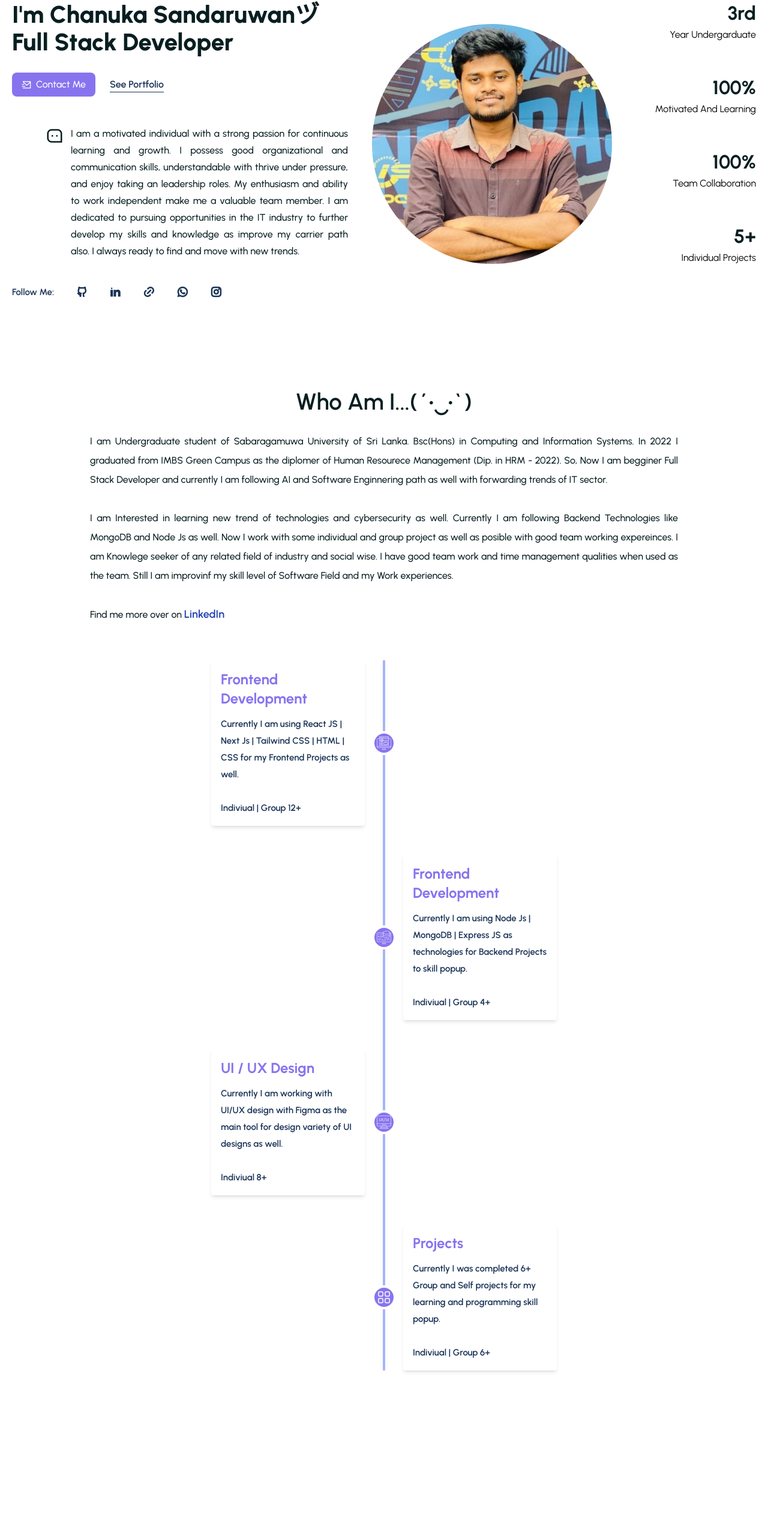
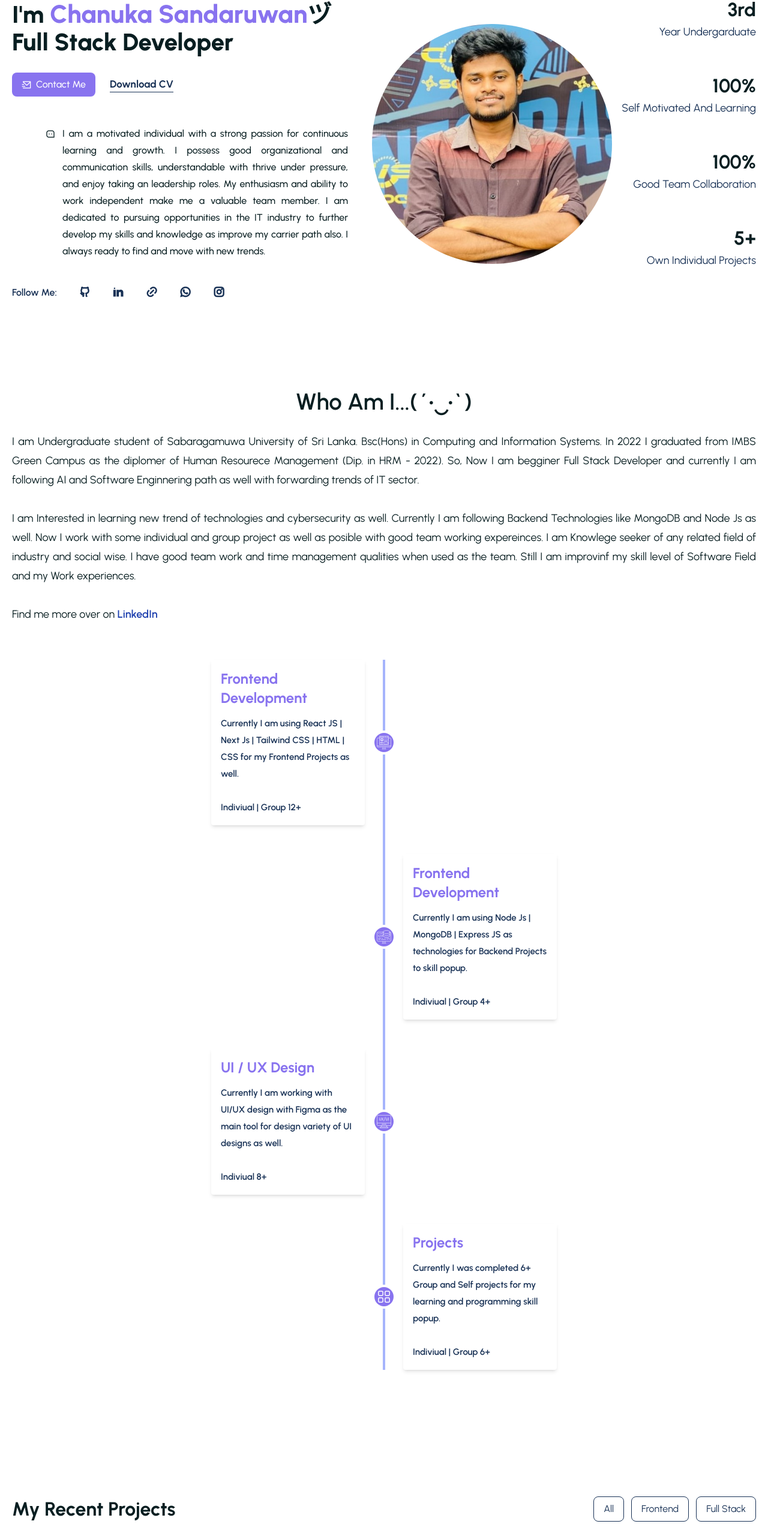
Before and after one commit to cswarnasooriya/Sandaruwan_Warnasooriya, a React (Vite) app in the folder my-portfolio/: page / in a window 1280 px wide. Shown: the part 179-2745 px from the top of the page at 60% size. Before the commit the page ends 2622 px from the top, so only its background shows below. Built offline with nearby package versions, Linux system fonts and the light colour scheme.

Commit message:
Project section updated with new adds

```diff
--- a/my-portfolio/src/App.jsx
+++ b/my-portfolio/src/App.jsx
@@ -5,6 +5,7 @@ import './App.css'
 import Header from './assets/Components/Header/Header'
 import Hero from './assets/Components/UI/Hero';
 import Services from './assets/Components/UI/Services';
+import Projects from './assets/Components/UI/Projects';
 
 function App() {
 
@@ -18,6 +19,7 @@ function App() {
       <Header/>
       <Hero/>
       <Services/>
+      <Projects/>
       {/* <Footer/> */}
     </>
   )
--- a/my-portfolio/src/assets/Components/Header/Header.jsx
+++ b/my-portfolio/src/assets/Components/Header/Header.jsx
@@ -23,7 +23,7 @@ const Header = () => {
               <ul className="flex items-center gap-10">
                 <li className="text-smallTextColor font-[600] hover:scale-[1.1]"><a href="#about">About</a></li>
                 <li className="text-smallTextColor font-[600] hover:scale-[1.1]"><a href="#services">Services</a></li>
-                <li className="text-smallTextColor font-[600] hover:scale-[1.1]"><a href="#portfolio">Portfolio</a></li>
+                <li className="text-smallTextColor font-[600] hover:scale-[1.1]"><a href="#projects">Projects</a></li>
                 <li className="text-smallTextColor font-[600] hover:scale-[1.1]"><a href="#contact">Contact</a></li>
               </ul>
             </div>
--- a/my-portfolio/src/assets/Components/UI/Hero.jsx
+++ b/my-portfolio/src/assets/Components/UI/Hero.jsx
@@ -20,7 +20,7 @@ const Hero = () => {
                 data-aos="fade-up"
                 data-aos-duration="1500"
                 className="text-headingColor font-[800] text-[1.8rem] sm:text-[40px] leading-[35px] sm:leading-[46px] mt-5"
-                >I'm Chanuka Sandaruwanヅ <br />Full Stack Developer
+                >I'm <span className="text-primarycolor text-[42px]">Chanuka Sandaruwan</span>ヅ <br />Full Stack Developer
                 </h1>
 
                 <div
@@ -35,7 +35,7 @@ const Hero = () => {
                         <i class="ri-mail-send-line"></i>Contact Me
                     </button></a>
 
-                    <a href="#portfolio" className="text-smallTextColor font-[600] text-[16px] border-b border-smallTextColor border-solid">See Portfolio</a>
+                    <a href="#portfolio" className="text-smallTextColor font-[700] text-[17px] border-b border-smallTextColor border-solid">Download CV</a>
 
                 </div>
 
@@ -46,14 +46,17 @@ const Hero = () => {
                 >
 
                 <span>
-                    <i class="ri-message-3-line text-3xl"></i>
+                    <i class="ri-message-3-line text-[16px]"></i>
                 </span>
 
                 I am a motivated individual with a strong passion for continuous learning and growth. I possess good organizational and communication skills, understandable with thrive under pressure, and enjoy taking an leadership roles. My enthusiasm and ability to work independent make me a valuable team member. I am dedicated to pursuing opportunities in the IT industry to further develop my skills and knowledge as improve my carrier path also. I always ready to find and move with new trends.
                 </p>
 
-                <div className="flex items-center gap-9 mt-8 mb-5 md:mt-10">
-                    <span className='text-smallTextColor font-[600] text-[15px]'>
+                <div
+                data-aos="fade-up"
+                data-aos-duration="1500"
+                className="flex items-center gap-9 mt-8 mb-5 md:mt-10">
+                    <span className='text-smallTextColor font-[600] text-[16px]'>
                         Follow Me:
                     </span>
 
@@ -107,37 +110,37 @@ const Hero = () => {
             <div className="md:basis-1/5 flex justify-between text-center mt-10 flex-wrap gap-3 md:mt-0 md:flex-col md:justify-end md:text-end">
                 <div className="mb-10">
                     <h2 className="text-headingColor font-[700] text-[32px]">
-                        <CountUp start={0} end={3} duration={2} suffix="rd"/>
+                        <CountUp start={0} end={3} duration={4} suffix="rd"/>
                     </h2>
-                    <h4>
+                    <h4 className="text-smallTextColor text-[18px]">
                         Year Undergarduate
                     </h4>
                 </div>
 
                 <div className="mb-10">
                     <h2 className="text-headingColor font-[700] text-[32px]">
-                        <CountUp start={0} end={100} duration={2} suffix="%"/>
+                        <CountUp start={0} end={100} duration={4} suffix="%"/>
                     </h2>
-                    <h4>
-                        Motivated And Learning
+                    <h4 className="text-smallTextColor text-[18px]">
+                        Self Motivated And Learning
                     </h4>
                 </div>
 
                 <div className="mb-10">
                     <h2 className="text-headingColor font-[700] text-[32px]">
-                        <CountUp start={0} end={100} duration={2} suffix="%"/>
+                        <CountUp start={0} end={100} duration={4} suffix="%"/>
                     </h2>
-                    <h4>
-                        Team Collaboration
+                    <h4 className="text-smallTextColor text-[18px]">
+                        Good Team Collaboration
                     </h4>
                 </div>
 
                 <div className="mb-10">
                     <h2 className="text-headingColor font-[700] text-[32px]">
-                        <CountUp start={0} end={5} duration={2} suffix="+"/>
+                        <CountUp start={0} end={5} duration={4} suffix="+"/>
                     </h2>
-                    <h4>
-                        Individual Projects
+                    <h4 className="text-smallTextColor text-[18px]">
+                        Own Individual Projects
                     </h4>
                 </div>
             </div>
--- a/my-portfolio/src/assets/Components/UI/Projects.jsx
+++ b/my-portfolio/src/assets/Components/UI/Projects.jsx
@@ -1,10 +1,81 @@
+import { useState } from 'react';
+import data from '../../data/portfolioData';
+
+const Projects = () => {
+
+    const [nextItems, setNextItems] = useState(6);
+    const [portfolios, setPortfolios] = useState(data);
+
+    const loadMoreHandler = () =>{
+        setNextItems(prev => prev + 3)
+    }
+
+  return (
+    <section id='projects'>
+        <div className="container">
+            <div className="flex items-center justify-between flex-wrap">
+                <div className="mb-7 sm:mb-0">
+                    <h3 className="text-headingColor text-[2rem] font-[700]">
+                        My Recent Projects
+                    </h3>
+                </div>
 
 
-const Projects = () => {
-  return (
-    <div>
+                <div className="flex gap-3">
+                    <button className="text-smallTextColor border border-solid border-smallTextColor py-2 px-4 rounded-[8px]">
+                        All
+                    </button>
+                    <button className="text-smallTextColor border border-solid border-smallTextColor py-2 px-4 rounded-[8px]">
+                        Frontend
+                    </button>
+                    <button className="text-smallTextColor border border-solid border-smallTextColor py-2 px-4 rounded-[8px]">
+                        Full Stack
+                    </button>
+                </div>
+            </div>
 
-    </div>
+
+            <div className="flex items-center gap-4 flex-wrap mt-12">
+                {portfolios ?.slice(0, nextItems) ?.map((portfolios, index) => (
+                    <>
+                        <div
+                        key={index}
+                        data-aos="fade-zoom-in"
+                        data-aos-delay="50"
+                        data-aos-duration="1000"
+                        className="group max-w-full sm:w-[48.5%] md:w-[31.8%] lg:w-[32.2%] relative z-[1]">
+                            <figure>
+                                <img className="rounded-[16px]" src={portfolios.imgUrl} alt="" />
+                            </figure>
+
+                            <div className="w-full h-full bg-primarycolor bg-opacity-40 absolute top-0 left-0 z-[5] hidden group-hover:block">
+                                <div className="w-full h-full flex items-center justify-center">
+                                    <button className="text-white bg-headingColor hover:bg-smallTextColor py-2 px-4 rounded-[10px] font-[500] ease-in duration-200">See Project</button>
+                                </div>
+                            </div>
+                        </div>
+                    </>
+                ))}
+
+            </div>
+
+            <div className="text-center mt-12">
+                {nextItems < portfolios.length && data.length > 6  && (
+                    <button
+                        onClick={loadMoreHandler}
+                        className="text-white bg-headingColor hover:bg-smallTextColor py-2 px-4 rounded-[10px] font-[500] ease-in duration-200">
+                            Load More
+                    </button>
+                )}
+            </div>
+
+
+
+
+
+        </div>
+
+    </section>
   )
 }
 
--- a/my-portfolio/src/assets/Components/UI/Services.jsx
+++ b/my-portfolio/src/assets/Components/UI/Services.jsx
@@ -8,16 +8,24 @@ const Services = () => {
     <section id='services'>
     <div className="container lg:pt-5">
 
-        <div className="text-center">
+        <div
+        data-aos="fade-down"
+        data-aos-duration ="1500"
+        data-aos-delay='300'
+        className="text-center">
             <h2 className="text-headingColor font-[600] text-[2.4rem] mb-5">
                 Who Am I...(´•‿•`)
             </h2>
 
-            <p className="lg:max-w-[980px] lg:mx-auto text-headingColor font-[500] text-[16px] leading-8 text-justify">
+            <p className="lg:max-w-full lg:mx-auto text-headingColor font-[400] text-[18px] leading-8 text-justify">
                 I am Undergraduate student of Sabaragamuwa University of Sri Lanka. Bsc(Hons) in Computing and Information Systems. In 2022 I graduated from IMBS Green Campus as the diplomer of Human Resourece Management (Dip. in HRM - 2022). So, Now I am begginer Full Stack Developer and currently I am following AI and Software Enginnering path as well with forwarding trends of IT sector. <br /><br />
                 I am Interested in learning new trend of technologies and cybersecurity as well. Currently I am following Backend Technologies like MongoDB and Node Js as well. Now I work with some individual and group project as  well as posible with good team working expereinces. I am Knowlege seeker of any related field of industry and social wise. I have good team work and time management qualities when used as the team. Still I am improvinf my skill level of Software Field and my Work experiences.
                 <br /><br />
+                <p
+                data-aos="fade-right"
+                data-aos-duration ="2200" >
                 Find me more over on <a href="https://www.linkedin.com/in/sandaruwan-warnasooriya-8b802621b/"><span className="text-[18px] font-semibold text-blue-800">LinkedIn</span></a>
+                </p>
 
             </p>
         </div>
--- a/my-portfolio/src/assets/data/portfolioData.js
+++ b/my-portfolio/src/assets/data/portfolioData.js
@@ -1,15 +1,11 @@
-import portfolioImg01 from "../images/portfolio-01.jpg";
-import portfolioImg02 from "../images/portfolio-02.jpg";
-import portfolioImg03 from "../images/portfolio-03.jpg";
-import portfolioImg04 from "../images/portfolio-04.jpg";
-import portfolioImg05 from "../images/portfolio-05.jpg";
-import portfolioImg06 from "../images/portfolio-06.jpg";
-import portfolioImg07 from "../images/portfolio-07.jpg";
+import img1 from "../data/p1.png";
+import img2 from "../data/p1.png";
+
 
 const portfolios = [
   {
     id: "01",
-    imgUrl: portfolioImg01,
+    imgUrl:img1,
     category: "Web Design",
     title: "Finance Technology Website",
     description:
@@ -19,7 +15,7 @@ const portfolios = [
   },
   {
     id: "02",
-    imgUrl: portfolioImg04,
+    imgUrl:img2,
     category: "Ux",
     title: "Video Conference Website",
     description:
@@ -29,7 +25,7 @@ const portfolios = [
   },
   {
     id: "03",
-    imgUrl: portfolioImg02,
+    imgUrl:img1,
     category: "Ux",
     title: "Multimedia Sharing Website",
     description:
@@ -38,49 +34,8 @@ const portfolios = [
     siteUrl: "#",
   },
   {
-    id: "04",
-    imgUrl: portfolioImg05,
-    category: "Web Design",
-    title: "Landing Page",
-    description:
-      "Lorem ipsum dolor sit, amet consectetur adipisicing elit. Praesentium vitae sunt magnam numquam esse ipsam? Quis qui enim, temporibus dignissimos atque repellendus amet a velit. Dolorem quidem animi doloribus saepe!",
-    technologies: ["React", "Tailwind css", "Node.js", "MongoDB"],
-    siteUrl: "#",
-  },
-  {
-    id: "05",
-    imgUrl: portfolioImg03,
-    category: "Web Design",
-    title: "Landing Page",
-    description:
-      "Lorem ipsum dolor sit, amet consectetur adipisicing elit. Praesentium vitae sunt magnam numquam esse ipsam? Quis qui enim, temporibus dignissimos atque repellendus amet a velit. Dolorem quidem animi doloribus saepe!",
-    technologies: ["React", "Tailwind css", "Node.js", "MongoDB"],
-    siteUrl: "#",
-  },
-
-  {
-    id: "06",
-    imgUrl: portfolioImg06,
-    category: "Ux",
-    title: "Online Therapy Website",
-    description:
-      "Lorem ipsum dolor sit, amet consectetur adipisicing elit. Praesentium vitae sunt magnam numquam esse ipsam? Quis qui enim, temporibus dignissimos atque repellendus amet a velit. Dolorem quidem animi doloribus saepe!",
-    technologies: ["React", "Tailwind css", "Node.js", "MongoDB"],
-    siteUrl: "#",
-  },
-  {
-    id: "07",
-    imgUrl: portfolioImg07,
-    category: "Web Design",
-    title: "Appointment Booking Website",
-    description:
-      "Lorem ipsum dolor sit, amet consectetur adipisicing elit. Praesentium vitae sunt magnam numquam esse ipsam? Quis qui enim, temporibus dignissimos atque repellendus amet a velit. Dolorem quidem animi doloribus saepe!",
-    technologies: ["React", "Tailwind css", "Node.js", "MongoDB"],
-    siteUrl: "#",
-  },
-  {
-    id: "08",
-    imgUrl: portfolioImg01,
+    id: "01",
+    imgUrl:img1,
     category: "Web Design",
     title: "Finance Technology Website",
     description:
@@ -89,8 +44,8 @@ const portfolios = [
     siteUrl: "#",
   },
   {
-    id: "09",
-    imgUrl: portfolioImg02,
+    id: "02",
+    imgUrl:img2,
     category: "Ux",
     title: "Video Conference Website",
     description:
@@ -99,55 +54,76 @@ const portfolios = [
     siteUrl: "#",
   },
   {
-    id: "10",
-    imgUrl: portfolioImg03,
+    id: "03",
+    imgUrl:img1,
     category: "Ux",
-    title: "File Sharing Website",
+    title: "Multimedia Sharing Website",
     description:
       "Lorem ipsum dolor sit, amet consectetur adipisicing elit. Praesentium vitae sunt magnam numquam esse ipsam? Quis qui enim, temporibus dignissimos atque repellendus amet a velit. Dolorem quidem animi doloribus saepe!",
     technologies: ["React", "Tailwind css", "Node.js", "MongoDB"],
     siteUrl: "#",
   },
   {
-    id: "11",
-    imgUrl: portfolioImg04,
+    id: "01",
+    imgUrl:img1,
     category: "Web Design",
-    title: "Landing Page",
+    title: "Finance Technology Website",
     description:
       "Lorem ipsum dolor sit, amet consectetur adipisicing elit. Praesentium vitae sunt magnam numquam esse ipsam? Quis qui enim, temporibus dignissimos atque repellendus amet a velit. Dolorem quidem animi doloribus saepe!",
     technologies: ["React", "Tailwind css", "Node.js", "MongoDB"],
     siteUrl: "#",
   },
   {
-    id: "12",
-    imgUrl: portfolioImg05,
-    category: "Web Design",
-    title: "Landing Page",
+    id: "02",
+    imgUrl:img2,
+    category: "Ux",
+    title: "Video Conference Website",
     description:
       "Lorem ipsum dolor sit, amet consectetur adipisicing elit. Praesentium vitae sunt magnam numquam esse ipsam? Quis qui enim, temporibus dignissimos atque repellendus amet a velit. Dolorem quidem animi doloribus saepe!",
     technologies: ["React", "Tailwind css", "Node.js", "MongoDB"],
     siteUrl: "#",
   },
   {
-    id: "13",
-    imgUrl: portfolioImg06,
-    category: "Web Design",
-    title: "Online Therapy Website",
+    id: "03",
+    imgUrl:img1,
+    category: "Ux",
+    title: "Multimedia Sharing Website",
     description:
       "Lorem ipsum dolor sit, amet consectetur adipisicing elit. Praesentium vitae sunt magnam numquam esse ipsam? Quis qui enim, temporibus dignissimos atque repellendus amet a velit. Dolorem quidem animi doloribus saepe!",
     technologies: ["React", "Tailwind css", "Node.js", "MongoDB"],
     siteUrl: "#",
   },
   {
-    id: "14",
-    imgUrl: portfolioImg07,
-    category: "ux",
-    title: "Appointment Booking Website",
+    id: "01",
+    imgUrl:img1,
+    category: "Web Design",
+    title: "Finance Technology Website",
     description:
       "Lorem ipsum dolor sit, amet consectetur adipisicing elit. Praesentium vitae sunt magnam numquam esse ipsam? Quis qui enim, temporibus dignissimos atque repellendus amet a velit. Dolorem quidem animi doloribus saepe!",
     technologies: ["React", "Tailwind css", "Node.js", "MongoDB"],
     siteUrl: "#",
   },
+  {
+    id: "02",
+    imgUrl:img2,
+    category: "Ux",
+    title: "Video Conference Website",
+    description:
+      "Lorem ipsum dolor sit, amet consectetur adipisicing elit. Praesentium vitae sunt magnam numquam esse ipsam? Quis qui enim, temporibus dignissimos atque repellendus amet a velit. Dolorem quidem animi doloribus saepe!",
+    technologies: ["React", "Tailwind css", "Node.js", "MongoDB"],
+    siteUrl: "#",
+  },
+  {
+    id: "03",
+    imgUrl:img1,
+    category: "Ux",
+    title: "Multimedia Sharing Website",
+    description:
+      "Lorem ipsum dolor sit, amet consectetur adipisicing elit. Praesentium vitae sunt magnam numquam esse ipsam? Quis qui enim, temporibus dignissimos atque repellendus amet a velit. Dolorem quidem animi doloribus saepe!",
+    technologies: ["React", "Tailwind css", "Node.js", "MongoDB"],
+    siteUrl: "#",
+  }
+
 ];
 
 export default portfolios;
```
Also changed, not shown: my-portfolio/src/assets/data/p1.png (added), my-portfolio/src/assets/data/tec.jpg (added).
